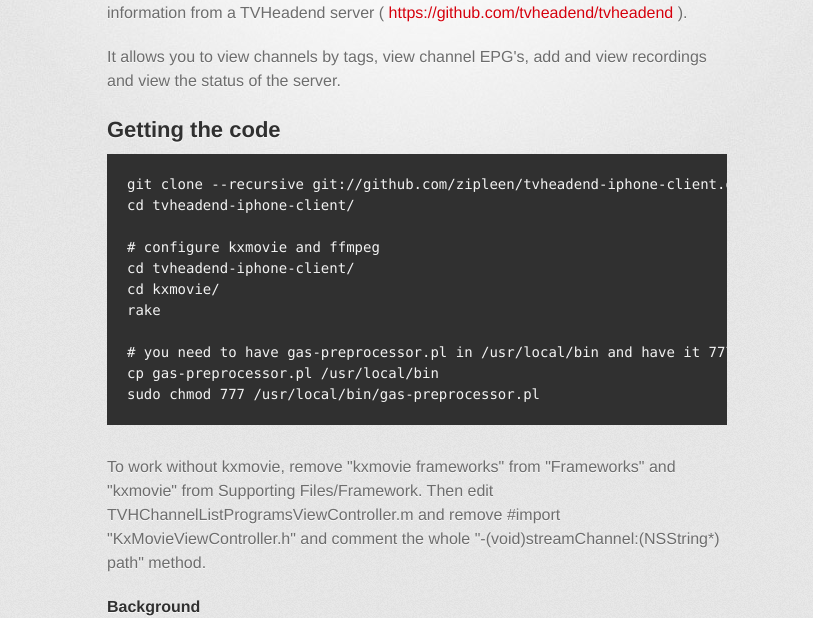
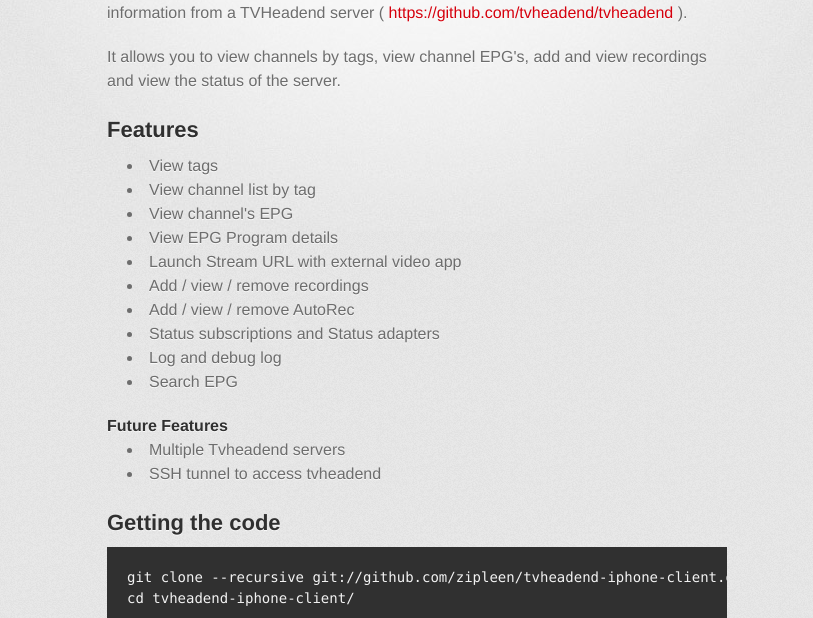
Before and after one commit to zipleen/tvheadend-iphone-client, a plain HTML site: page index.html in a window 1280 px wide. Shown: the part 342-960 px from the top of the page, without its empty margins (223-1036 px from the left). Drawn offline with Linux system fonts and the light colour scheme; a web font is replaced by a local one.

```diff
--- a/index.html
+++ b/index.html
@@ -37,7 +37,25 @@
 
 <p>It allows you to view channels by tags, view channel EPG's, add and view recordings and view the status of the server.</p>
 
-<h2>Getting the code</h2>
+<h2>Features</h2>
+
+<ul>
+<li>View tags</li>
+<li>View channel list by tag</li>
+<li>View channel's EPG</li>
+<li>View EPG Program details</li>
+<li>Launch Stream URL with external video app</li>
+<li>Add / view / remove recordings</li>
+<li>Add / view / remove AutoRec</li>
+<li>Status subscriptions and Status adapters</li>
+<li>Log and debug log</li>
+<li>Search EPG</li>
+</ul><h4>Future Features</h4>
+
+<ul>
+<li>Multiple Tvheadend servers</li>
+<li>SSH tunnel to access tvheadend</li>
+</ul><h2>Getting the code</h2>
 
 <pre><code>git clone --recursive git://github.com/zipleen/tvheadend-iphone-client.git
 cd tvheadend-iphone-client/
@@ -54,9 +72,9 @@ sudo chmod 777 /usr/local/bin/gas-preprocessor.pl
 
 <p>To work without kxmovie, remove "kxmovie frameworks" from "Frameworks" and "kxmovie" from Supporting Files/Framework. Then edit TVHChannelListProgramsViewController.m and remove #import "KxMovieViewController.h" and comment the whole "-(void)streamChannel:(NSString*) path" method.</p>
 
-<h4>Background</h4>
+<h2>Technical Background</h2>
 
-<p>There's two ways to connect to TVHeadend: HTSP and using the web interface. This app uses the web interface, although it's not officially supported. This way we have more detailed information on some components of the software, like the Status. It was also easier for me, as this is my first iPhone App. </p>
+<p>There's two ways to connect to TVHeadend: HTSP and using the web interface. This app uses the web interface, although it's not officially supported. This way we have more detailed information on some components of the software, like the Status. It was also easier for me, as this is my first iPhone App. I hope the Tvheadend developers don't mind this. Also, with SSH tunneling this shouldn't be a problem! </p>
 
 <h2>License</h2>
 
```
Also changed, not shown: params.json (+1 -1 lines).
